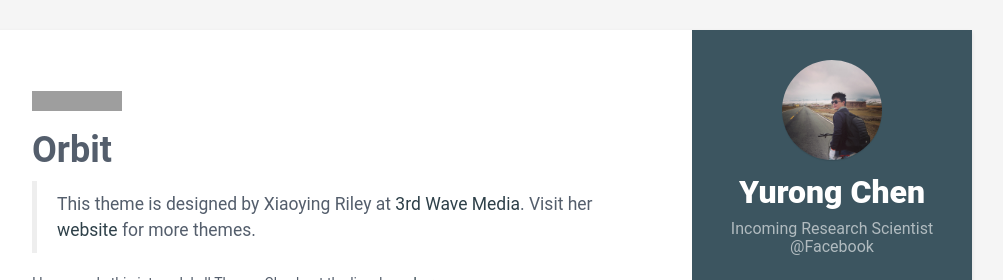
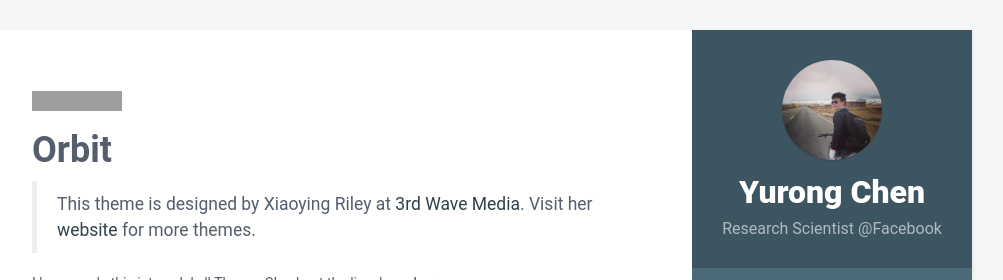
Before and after one commit to yuroc0598/yuroc0598.github.io, a Jekyll site: the page built from README.md, in a window 1280 px wide and 900 px high, cut to the strip 0-280 px from the top of the window. Shown: the whole strip, without its empty margins (168-1171 px from the left). Built offline with Jekyll 4.4.1, drawn with Linux system fonts in a browser that asks for light colours; our own code applies the rules of GitHub Pages for plain Markdown files; grey boxes are pictures that could not be loaded.

Commit message:
Update data.yml

```diff
--- a/_data/data.yml
+++ b/_data/data.yml
@@ -8,7 +8,7 @@ sidebar:
 
     # Profile information
     name: Yurong Chen
-    tagline: Incoming Research Scientist @Facebook
+    tagline: Research Scientist @Facebook
     avatar: profile.jpg  #place a 100x100 picture inside /assets/images/ folder and provide the name of the file below
 
     # Sidebar links
@@ -88,7 +88,7 @@ skills:
       - name: Binary Analysis
 #        level: 80%
 #
-      - name: AI Security
+      - name: AI Infra & Security
 #        level: 90%
 #
       - name: Vulnerability Detection
```
